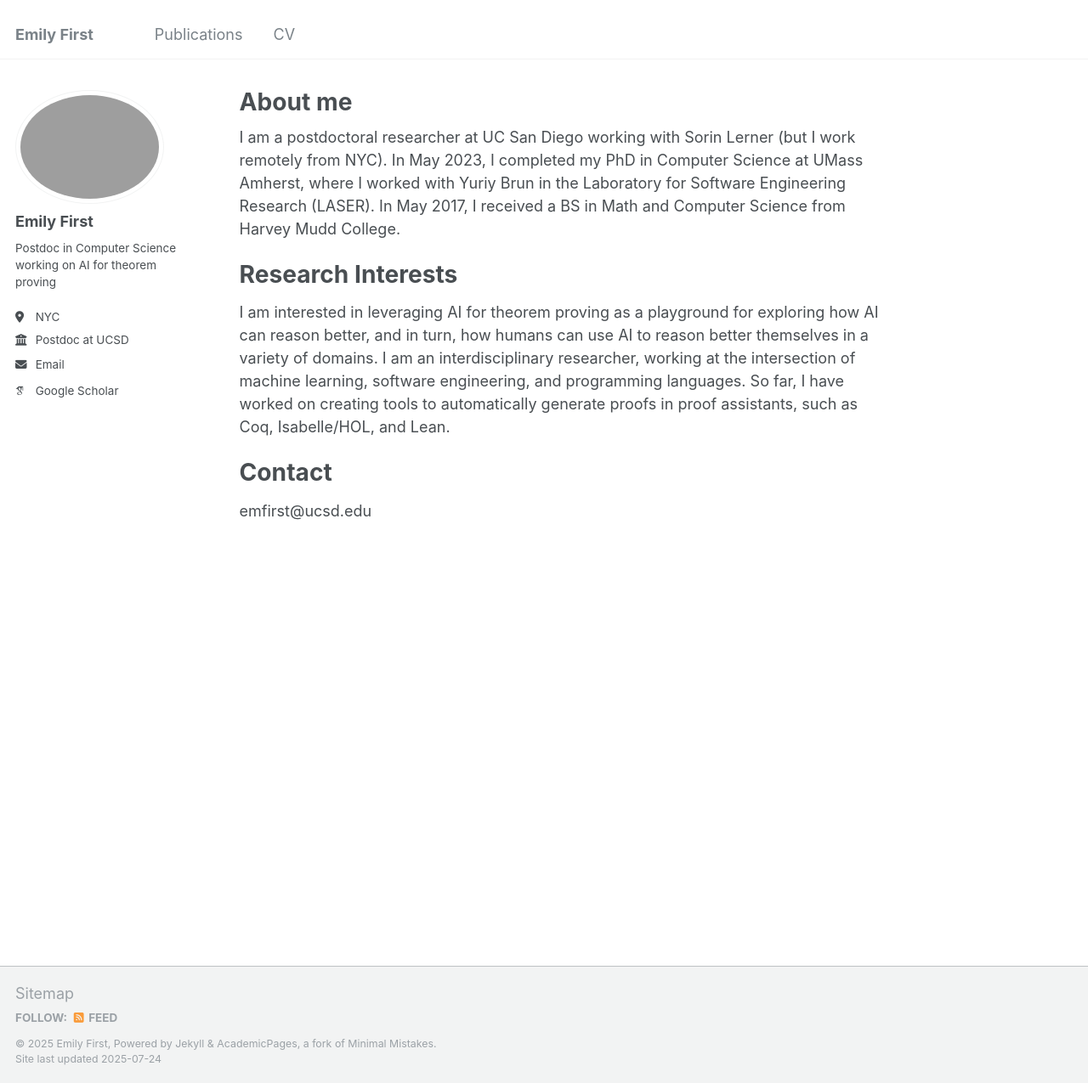
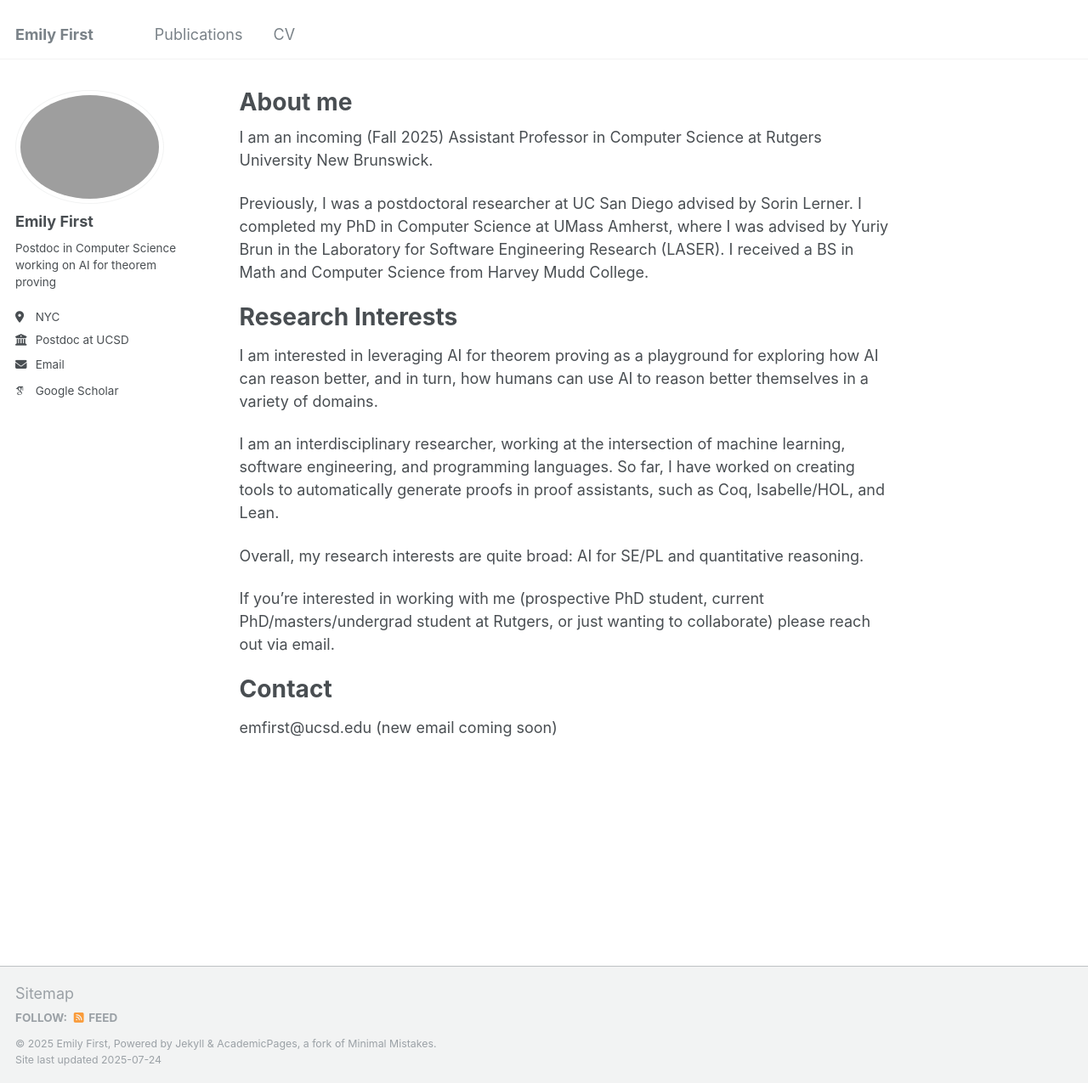
Before and after one commit to efirst/efirst.github.io, a Jekyll site: the page built from _pages/about.md, in a window 1280 px wide and 1275 px high. Shown: the whole window at 85% size. Built offline with Jekyll 4.4.1, drawn with Linux system fonts in a browser that asks for light colours; some web fonts are replaced.

Commit message:
summer updates

```diff
--- a/_pages/about.md
+++ b/_pages/about.md
@@ -7,12 +7,20 @@ redirect_from:
   - /about.html
 ---
 
-I am a postdoctoral researcher at UC San Diego working with Sorin Lerner (but I work remotely from NYC). In May 2023, I completed my PhD in Computer Science at UMass Amherst, where I worked with Yuriy Brun in the Laboratory for Software Engineering Research (LASER). In May 2017, I received a BS in Math and Computer Science from Harvey Mudd College.
+I am an incoming (Fall 2025) Assistant Professor in Computer Science at Rutgers University New Brunswick.
+
+Previously, I was a postdoctoral researcher at UC San Diego advised by Sorin Lerner. I completed my PhD in Computer Science at UMass Amherst, where I was advised by Yuriy Brun in the Laboratory for Software Engineering Research (LASER). I received a BS in Math and Computer Science from Harvey Mudd College.
 
 Research Interests
 ======
-I am interested in leveraging AI for theorem proving as a playground for exploring how AI can reason better, and in turn, how humans can use AI to reason better themselves in a variety of domains. I am an interdisciplinary researcher, working at the intersection of machine learning, software engineering, and programming languages. So far, I have worked on creating tools to automatically generate proofs in proof assistants, such as Coq, Isabelle/HOL, and Lean.
+I am interested in leveraging AI for theorem proving as a playground for exploring how AI can reason better, and in turn, how humans can use AI to reason better themselves in a variety of domains.
+
+I am an interdisciplinary researcher, working at the intersection of machine learning, software engineering, and programming languages. So far, I have worked on creating tools to automatically generate proofs in proof assistants, such as Coq, Isabelle/HOL, and Lean.
+
+Overall, my research interests are quite broad: AI for SE/PL and quantitative reasoning.
+
+If you're interested in working with me (prospective PhD student, current PhD/masters/undergrad student at Rutgers, or just wanting to collaborate) please reach out via email.
 
 Contact
 ======
-emfirst@ucsd.edu
+emfirst@ucsd.edu (new email coming soon)
```
Also changed, not shown: _pages/publications.md (+1 -1 lines).
